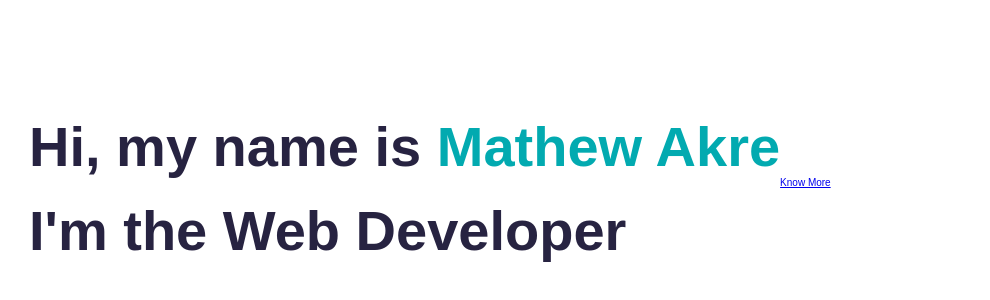
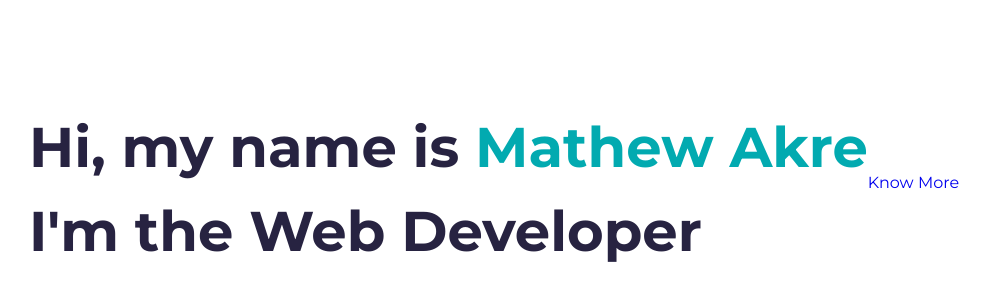
Before and after one commit to Mathew29/portfolio-react, a React (Create React App) app: page / in a window 1280 px wide. Shown: the part 226-526 px from the top of the page, without its empty margins (35-1025 px from the left). Built offline with nearby package versions, Linux system fonts and the light colour scheme; what uuidv4 would draw is missing.

Commit message:
import font and ahref css

```diff
--- a/src/index.css
+++ b/src/index.css
@@ -1,3 +1,5 @@
+@import url("https://fonts.googleapis.com/css?family=Montserrat:400,700&display=swap");
+
 :root {
   /* Colors */
   --primary-color: #02aab0;
@@ -31,3 +33,20 @@ code {
   font-family: source-code-pro, Menlo, Monaco, Consolas, "Courier New",
     monospace;
 }
+
+p,
+a {
+  font-size: var(--default-font-size);
+}
+
+a,
+a:link,
+a:hover,
+a:visited,
+a:active {
+  text-decoration: none;
+}
+
+a:hover {
+  transition: all 0.3s ease-in-out;
+}
```
